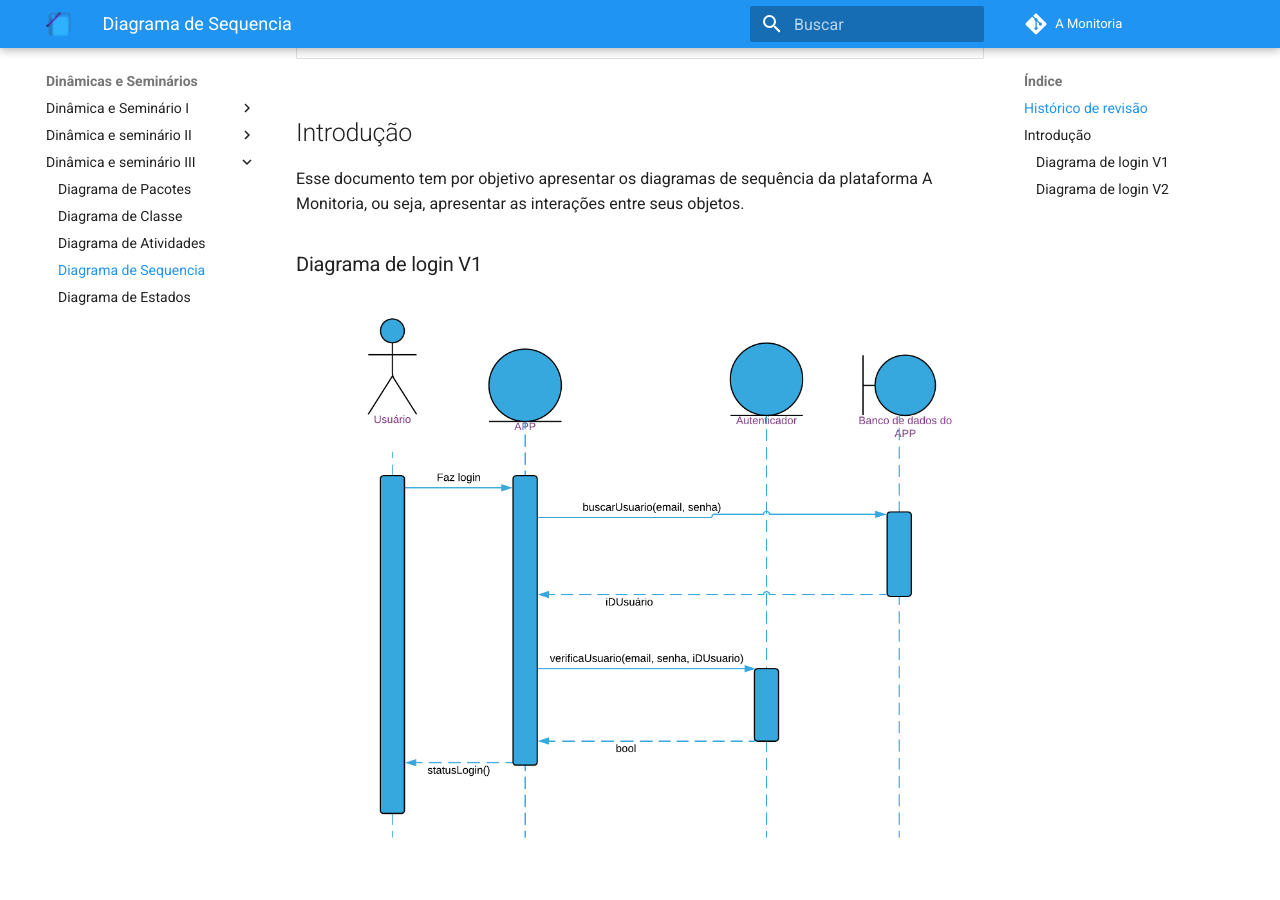
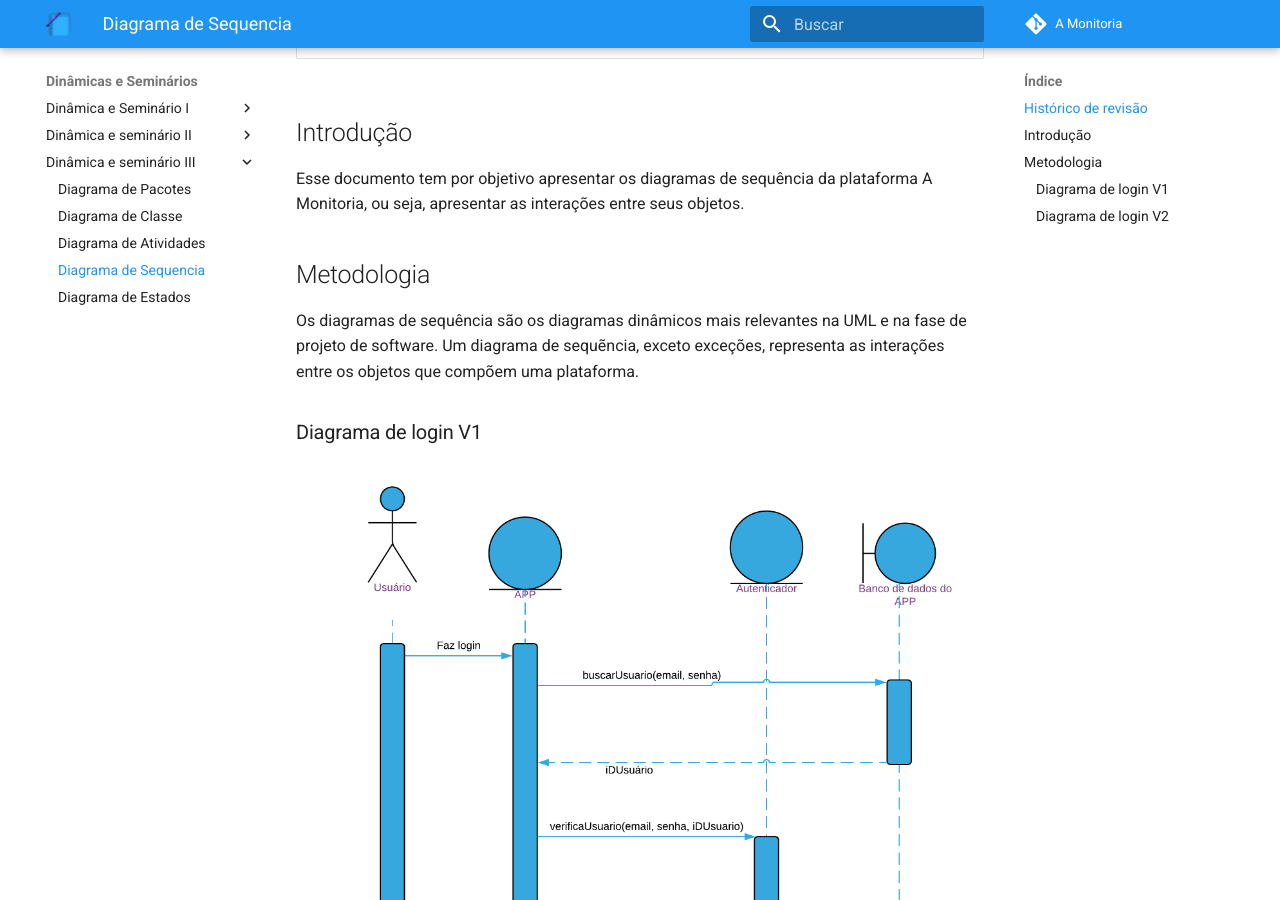
Before and after one commit to 2019-2-arquitetura-desenho/wiki, an MkDocs documentation site: the page built from docs/dinamica_seminario_III/diagrama_seq.md, in a window 1280 px wide and 900 px high, scrolled down 357 px. Built offline with MkDocs 1.6.1 and Material for MkDocs 9.7.7, drawn with Linux system fonts in a browser that asks for light colours; comment, search, counter and statistics services are not loaded; old or Windows-style settings are respelled for this version of MkDocs.

Commit message:
Add Methodology - Diagramas de Sequência

```diff
--- a/docs/dinamica_seminario_III/diagrama_seq.md
+++ b/docs/dinamica_seminario_III/diagrama_seq.md
@@ -13,6 +13,11 @@
 Esse documento tem por objetivo apresentar os diagramas de sequência da plataforma A Monitoria, ou seja, apresentar as interações entre seus objetos.
 
 
+## Metodologia
+
+Os diagramas de sequência são os diagramas dinâmicos mais relevantes na UML e na fase de projeto de software. Um diagrama de sequẽncia, exceto exceções, representa as interações entre os objetos que compõem uma plataforma.
+
+
 ### Diagrama de login V1
 ![Diagrama de login](./assets/img/DiagramaDeLogin.png)
 
```
